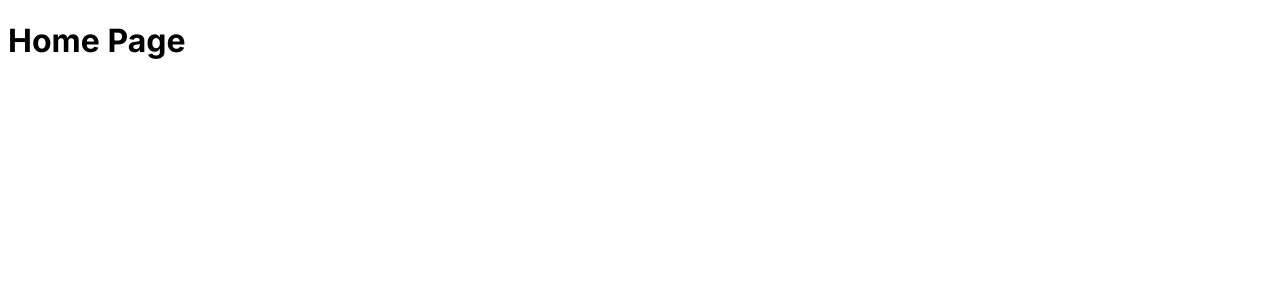
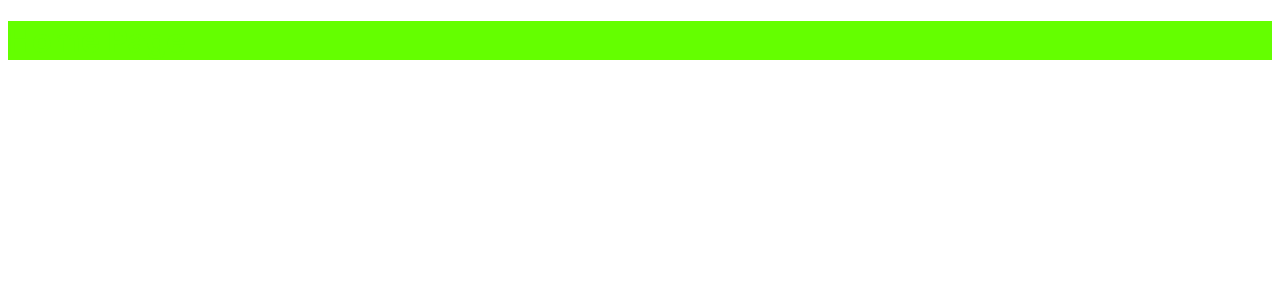
Before and after one commit to chochodev/Ecommerce-01-Frontend, a Next.js app: page / in a window 1280 px wide. Shown: the top 300 px of the page. Built offline with nearby package versions, Linux system fonts and the light colour scheme.

Commit message:
update: renamed .modules.sass to .module.sass - did not know it is explicit

```diff
--- a/app/page.modules.sass
+++ b/app/page.module.sass
@@ -1,5 +1,5 @@
 @import @/styles/helpers.sass
 
-.main_heading
+.h1
     color: #64ff00
     background-color: #64ff00
--- a/app/page.tsx
+++ b/app/page.tsx
@@ -1,10 +1,10 @@
 // import Image from "next/image";
-import styles from './page.modules.sass';
+import styles from './page.module.sass';
 
 export default function Home() {
   return (
     <main>
-      <h1 className={styles.main_heading}>Home Page</h1>
+      <h1 className={styles.h1}>Home Page</h1>
     </main>
   );
 }
--- a/next.config.mjs
+++ b/next.config.mjs
@@ -1,4 +1,15 @@
 /** @type {import('next').NextConfig} */
-const nextConfig = {};
+import path from 'path';
+import { fileURLToPath } from 'url';
+
+// Define __dirname for ES modules
+const __filename = fileURLToPath(import.meta.url);
+const __dirname = path.dirname(__filename);
+
+const nextConfig = {
+    sassOptions: {
+        includePaths: [path.join(__dirname, 'styles')],
+    },
+};
 
 export default nextConfig;
--- a/package.json
+++ b/package.json
@@ -11,7 +11,8 @@
   "dependencies": {
     "next": "14.2.5",
     "react": "^18",
-    "react-dom": "^18"
+    "react-dom": "^18",
+    "sass": "^1.77.8"
   },
   "devDependencies": {
     "@types/node": "^20",
@@ -19,7 +20,6 @@
     "@types/react-dom": "^18",
     "eslint": "^8",
     "eslint-config-next": "14.2.5",
-    "sass": "^1.77.8",
     "typescript": "^5"
   }
 }
```
Also changed, not shown: next.config.js.txt (renamed from next.config.js), 1 other file (tests, documents, lock files or other folders).
